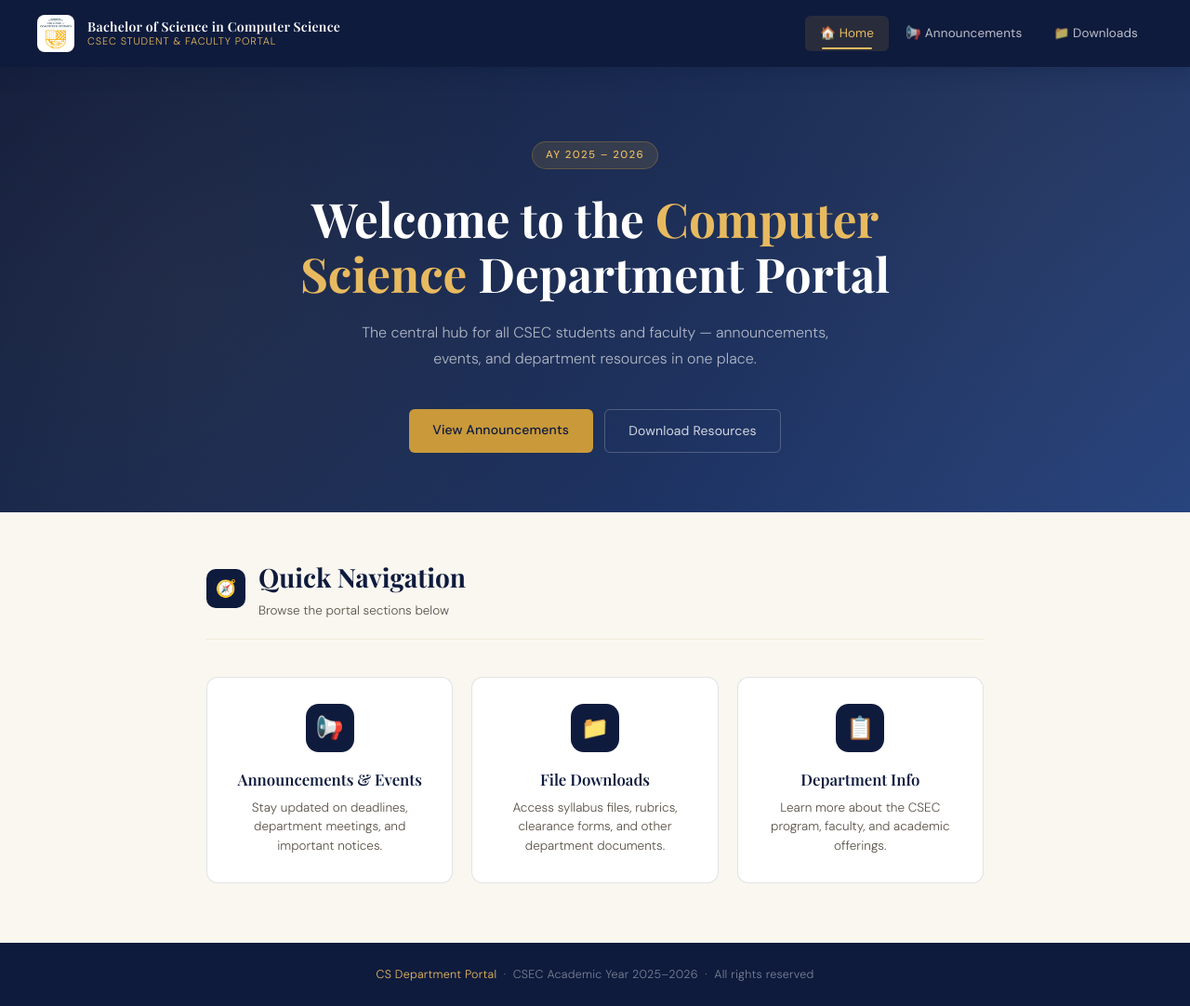
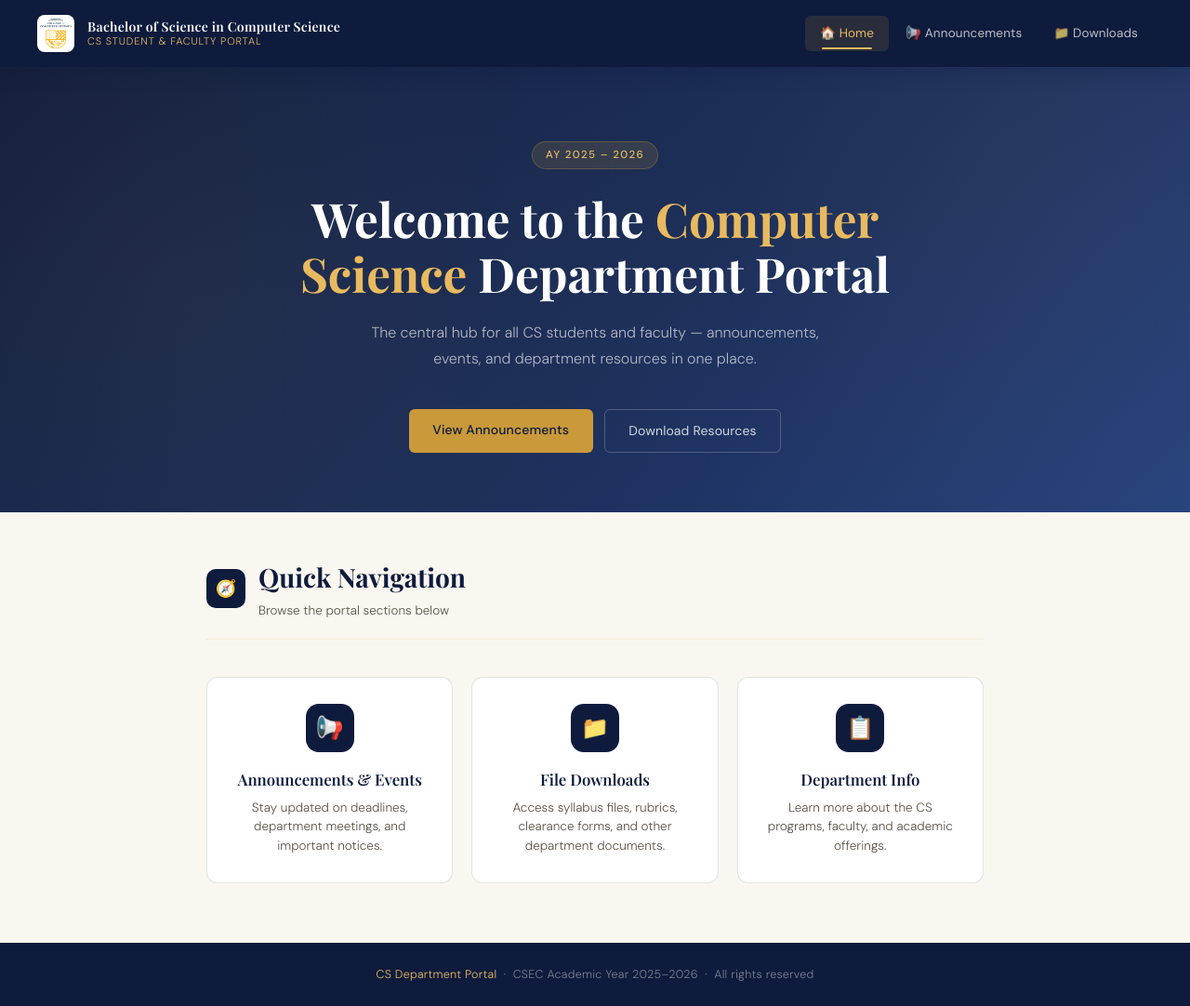
Before and after one commit to mrfahrenheit0528/school-portal-cc, a Flask app: page / in a window 1280 px wide. Shown: the whole page at 93% size. Run offline with Flask 3, Linux system fonts and the light colour scheme.

```diff
--- a/templates/index.html
+++ b/templates/index.html
@@ -8,7 +8,7 @@
     <img src="{{ url_for('static', filename='ccs.png') }}" class="navbar-logo" alt="CCS Logo" />
     <div class="navbar-brand-text">
       <div class="navbar-brand-title">Bachelor of Science in Computer Science</div>
-      <div class="navbar-brand-sub">CSEC Student &amp; Faculty Portal</div>
+      <div class="navbar-brand-sub">CS Student &amp; Faculty Portal</div>
     </div>
   </a>
   <ul class="nav-links">
@@ -23,7 +23,7 @@
   <div class="hero">
     <div class="hero-tag">AY 2025 – 2026</div>
     <h1>Welcome to the <span>Computer Science</span> Department Portal</h1>
-    <p class="hero-desc">The central hub for all CSEC students and faculty — announcements, events, and department
+    <p class="hero-desc">The central hub for all CS students and faculty — announcements, events, and department
       resources in one place.</p>
     <div class="hero-cta-row">
       <a href="#announcements" class="btn-primary" onclick="showPage('announcements')">View Announcements</a>
@@ -54,7 +54,7 @@
       <a href="#home" class="quick-card" onclick="showPage('home')">
         <div class="quick-icon">📋</div>
         <h3>Department Info</h3>
-        <p>Learn more about the CSEC program, faculty, and academic offerings.</p>
+        <p>Learn more about the CS programs, faculty, and academic offerings.</p>
       </a>
     </div>
   </div>
@@ -77,7 +77,8 @@
       <div class="announcement-card {{ ann.category }}">
         <div class="ann-meta">
           <span class="ann-badge badge-{{ ann.category }}">
-            {% if ann.category == 'urgent' %}🔴 Urgent{% elif ann.category == 'event' %}📅 Event{% else %}📋 Notice{% endif %}
+            {% if ann.category == 'urgent' %}🔴 Urgent{% elif ann.category == 'event' %}📅 Event{% else %}📋 Notice{%
+            endif %}
           </span>
           <span class="ann-date">Set on: {{ ann.date }}</span>
         </div>
```
Also changed, not shown: README.md, deployment/README.md.
